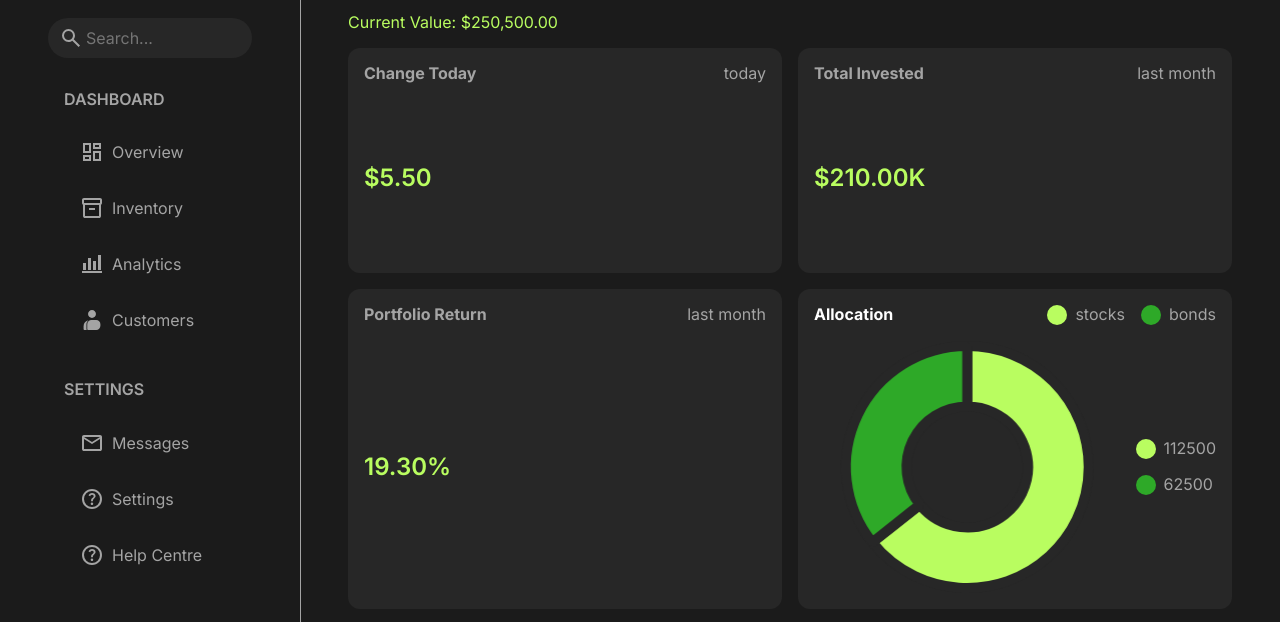
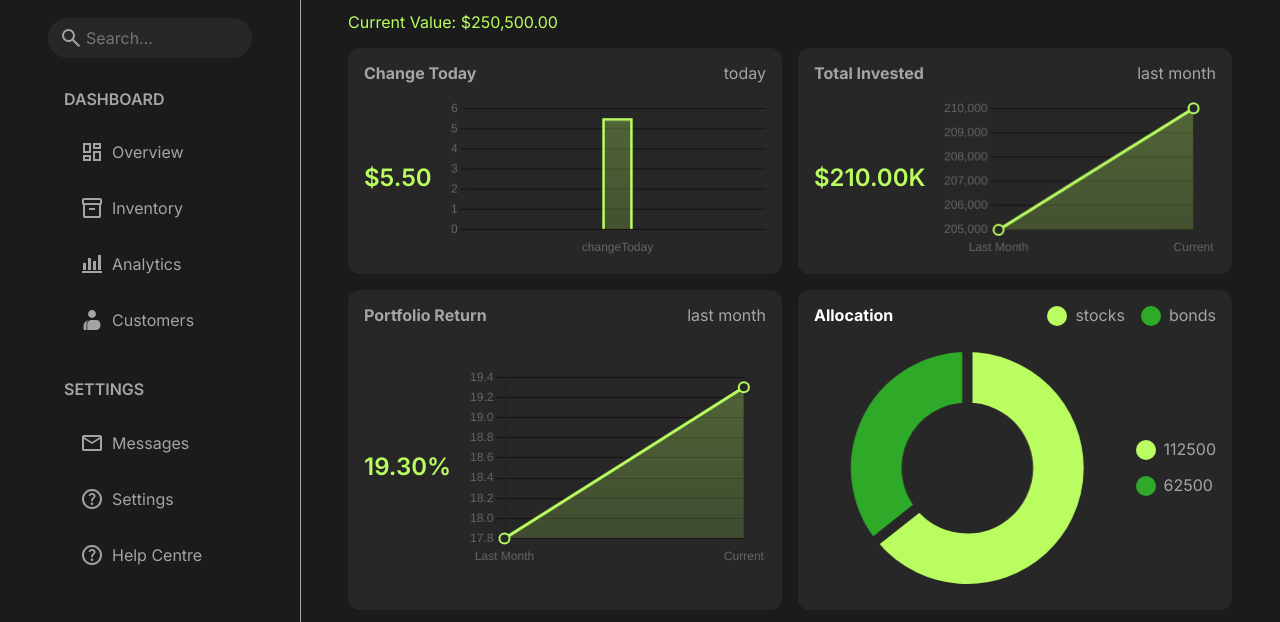
Before and after one commit to Tamer-Technologies/modern-dashboard, a website built with webpack: page src/index.html in a window 1280 px wide. Shown: the part 112-734 px from the top of the page. Built offline with nearby package versions, Linux system fonts and the light colour scheme.

Commit message:
feat: display metrics charts

```diff
--- /dev/null
+++ b/src/components/charts/charts-configration/portfolioReturnChart.js
@@ -0,0 +1,72 @@
+import Chart from 'chart.js/auto';
+import analyticData from '../../../../analytic-data.json';
+
+export function renderPortfolioReturnChart() {
+	const data = analyticData.metrics.overview.portfolioReturn;
+	const dataColor = '#b9fd60';
+
+	const ctx = document
+		.getElementById('portfolio-return-chart')
+		.getContext('2d');
+
+	function getGradientColor(color) {
+		const gradient = ctx.createLinearGradient(0, 0, 0, 400);
+		gradient.addColorStop(0, `${color}4d`);
+		gradient.addColorStop(0.5, `${color}26`);
+		gradient.addColorStop(1, `${color}0d`);
+
+		return gradient;
+	}
+
+	const myChart = new Chart(ctx, {
+		type: 'line',
+
+		options: {
+			maintainAspectRatio: false,
+
+			scales: {
+				x: {
+					grid: {
+						display: false,
+					},
+				},
+				y: {
+					grid: {
+						display: true,
+						color: '#141414',
+					},
+				},
+			},
+			plugins: {
+				legend: {
+					display: false,
+				},
+				tooltip: {
+					callbacks: {
+						label: function (context) {
+							return context.parsed.y + '%';
+						},
+					},
+				},
+			},
+		},
+		data: {
+			labels: ['Last Month', 'Current'],
+			datasets: [
+				{
+					data: [data.lastMonth.percentage, data.percentage],
+					borderColor: dataColor,
+					fill: true,
+					backgroundColor: getGradientColor(dataColor),
+					borderWidth: 3,
+					tension: 0.3,
+					pointBackgroundColor: `#272727`,
+					pointBorderColor: dataColor,
+					pointBorderWidth: 2,
+					pointRadius: 5,
+					pointHoverRadius: 8,
+				},
+			],
+		},
+	});
+}
--- /dev/null
+++ b/src/components/charts/charts-configration/todayAmountChart.js
@@ -0,0 +1,64 @@
+import Chart from 'chart.js/auto';
+import analyticData from '../../../../analytic-data.json';
+
+export function renderTodayAmountChart() {
+	const data = analyticData.metrics.overview.changeToday;
+	const dataColor = '#b9fd60';
+
+	const ctx = document.getElementById('today-amount-chart').getContext('2d');
+
+	function getGradientColor(color) {
+		const gradient = ctx.createLinearGradient(0, 0, 0, 400);
+		gradient.addColorStop(0, `${color}4d`);
+		gradient.addColorStop(0.5, `${color}26`);
+		gradient.addColorStop(1, `${color}0d`);
+
+		return gradient;
+	}
+
+	const myChart = new Chart(ctx, {
+		type: 'bar',
+
+		options: {
+			maintainAspectRatio: false,
+
+			scales: {
+				x: {
+					grid: {
+						display: false,
+					},
+				},
+				y: {
+					grid: {
+						display: true,
+						color: '#141414',
+					},
+				},
+			},
+			plugins: {
+				legend: {
+					display: false,
+				},
+				tooltip: {
+					callbacks: {
+						label: function (context) {
+							return '$' + context.parsed.y;
+						},
+					},
+				},
+			},
+		},
+		data: {
+			labels: ['changeToday'],
+			datasets: [
+				{
+					data: [data.amount],
+					borderColor: dataColor,
+					backgroundColor: getGradientColor(dataColor),
+					borderWidth: 2,
+					barThickness: 30,
+				},
+			],
+		},
+	});
+}
--- /dev/null
+++ b/src/components/charts/charts-configration/totalInvestedChart.js
@@ -0,0 +1,70 @@
+import Chart from 'chart.js/auto';
+import analyticData from '../../../../analytic-data.json';
+
+export function renderTotalInvestedChart() {
+	const data = analyticData.metrics.overview.totalInvested;
+	const dataColor = '#b9fd60';
+
+	const ctx = document.getElementById('total-invested-chart').getContext('2d');
+
+	function getGradientColor(color) {
+		const gradient = ctx.createLinearGradient(0, 0, 0, 400);
+		gradient.addColorStop(0, `${color}4d`);
+		gradient.addColorStop(0.5, `${color}26`);
+		gradient.addColorStop(1, `${color}0d`);
+
+		return gradient;
+	}
+
+	const myChart = new Chart(ctx, {
+		type: 'line',
+
+		options: {
+			maintainAspectRatio: false,
+
+			scales: {
+				x: {
+					grid: {
+						display: false,
+					},
+				},
+				y: {
+					grid: {
+						display: true,
+						color: '#141414',
+					},
+				},
+			},
+			plugins: {
+				legend: {
+					display: false,
+				},
+				tooltip: {
+					callbacks: {
+						label: function (context) {
+							return '$' + context.parsed.y;
+						},
+					},
+				},
+			},
+		},
+		data: {
+			labels: ['Last Month', 'Current'],
+			datasets: [
+				{
+					data: [data.lastMonth.amount, data.amount],
+					borderColor: dataColor,
+					fill: true,
+					backgroundColor: getGradientColor(dataColor),
+					borderWidth: 3,
+					tension: 0.3,
+					pointBackgroundColor: `#272727`,
+					pointBorderColor: dataColor,
+					pointBorderWidth: 2,
+					pointRadius: 5,
+					pointHoverRadius: 8,
+				},
+			],
+		},
+	});
+}
--- a/src/pages/analytics/js/AnalyticsRenderer.js
+++ b/src/pages/analytics/js/AnalyticsRenderer.js
@@ -7,10 +7,12 @@ import {
 import { createDonutChart } from '../../../components/charts/js/DonutChart';
 import { createExtendedChart } from '../../../components/charts/js/ExtendedChart';
 import { createMetricCard } from '../../../components/metric-card/js/MetricCard';
-import { renderFinancialChart } from '../../../components/charts/charts-configration/financial-chart';
-import { renderPerformanceChart } from '../../../components/charts/charts-configration/performance-chart';
-import { renderAllocationChart } from '../../../components/charts/charts-configration/allocation-chart';
-import { color } from 'chart.js/helpers';
+import { renderFinancialChart } from '../../../components/charts/charts-configration/financialChart';
+import { renderPerformanceChart } from '../../../components/charts/charts-configration/performanceChart';
+import { renderAllocationChart } from '../../../components/charts/charts-configration/allocationChart';
+import { renderTodayAmountChart } from '../../../components/charts/charts-configration/todayAmountChart';
+import { renderTotalInvestedChart } from '../../../components/charts/charts-configration/totalInvestedChart';
+import { renderPortfolioReturnChart } from '../../../components/charts/charts-configration/portfolioReturnChart';
 
 export function renderAnalytics() {
 	const analytics = `
@@ -79,6 +81,9 @@ export function renderAnalytics() {
   `;
 
 	setTimeout(() => {
+		renderTodayAmountChart();
+		renderTotalInvestedChart();
+		renderPortfolioReturnChart();
 		renderFinancialChart();
 		renderPerformanceChart();
 		renderAllocationChart();
--- a/src/styles/global/utility-classes.css
+++ b/src/styles/global/utility-classes.css
@@ -1,9 +1,9 @@
 .hide {
-	display: none;
+	display: none !important;
 }
 
 .nav-item-focus {
-	color: var(--primary-color);
+	color: var(--primary-color) !important;
 }
 
 .overlay {
```
Also changed, not shown: src/components/charts/charts-configration/allocationChart.js (renamed from src/components/charts/charts-configration/allocation-chart.js), src/components/charts/charts-configration/financialChart.js (renamed from src/components/charts/charts-configration/financial-chart.js), src/components/charts/charts-configration/performanceChart.js (renamed from src/components/charts/charts-configration/performance-chart.js).
